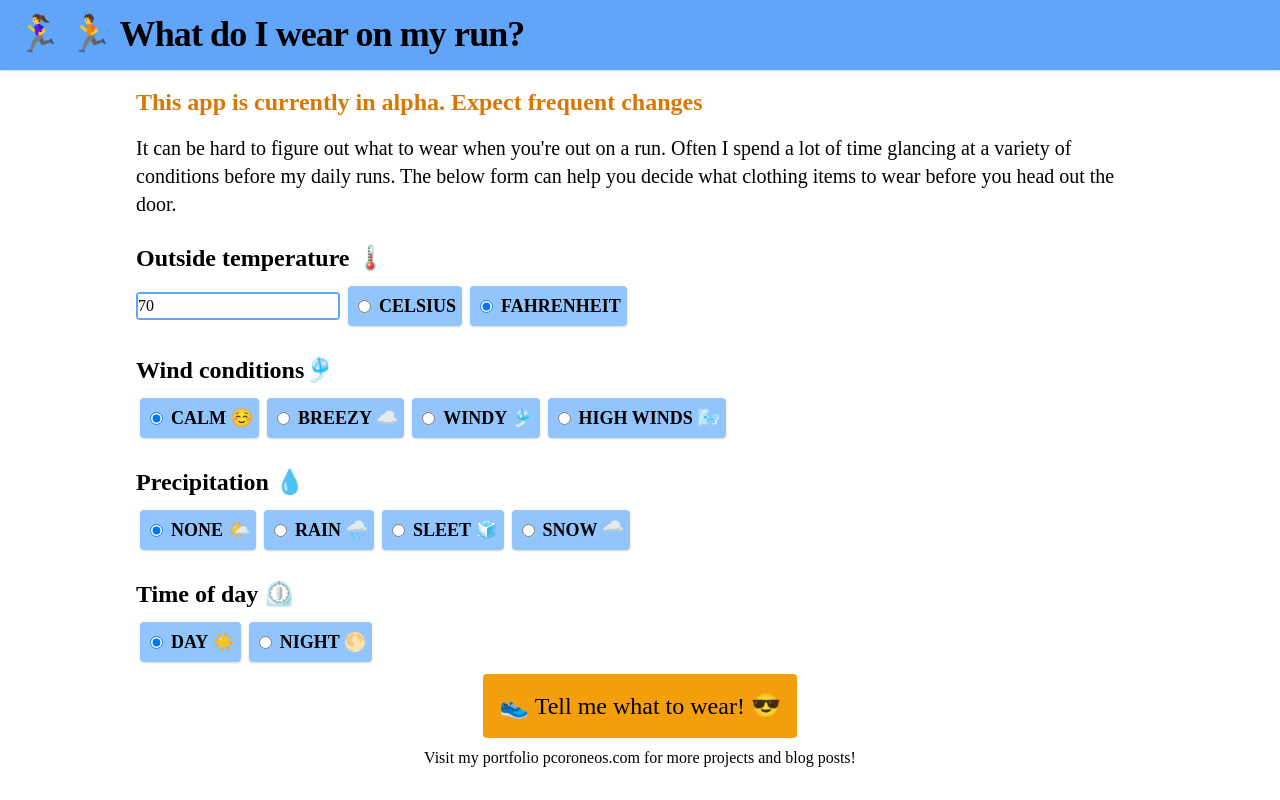
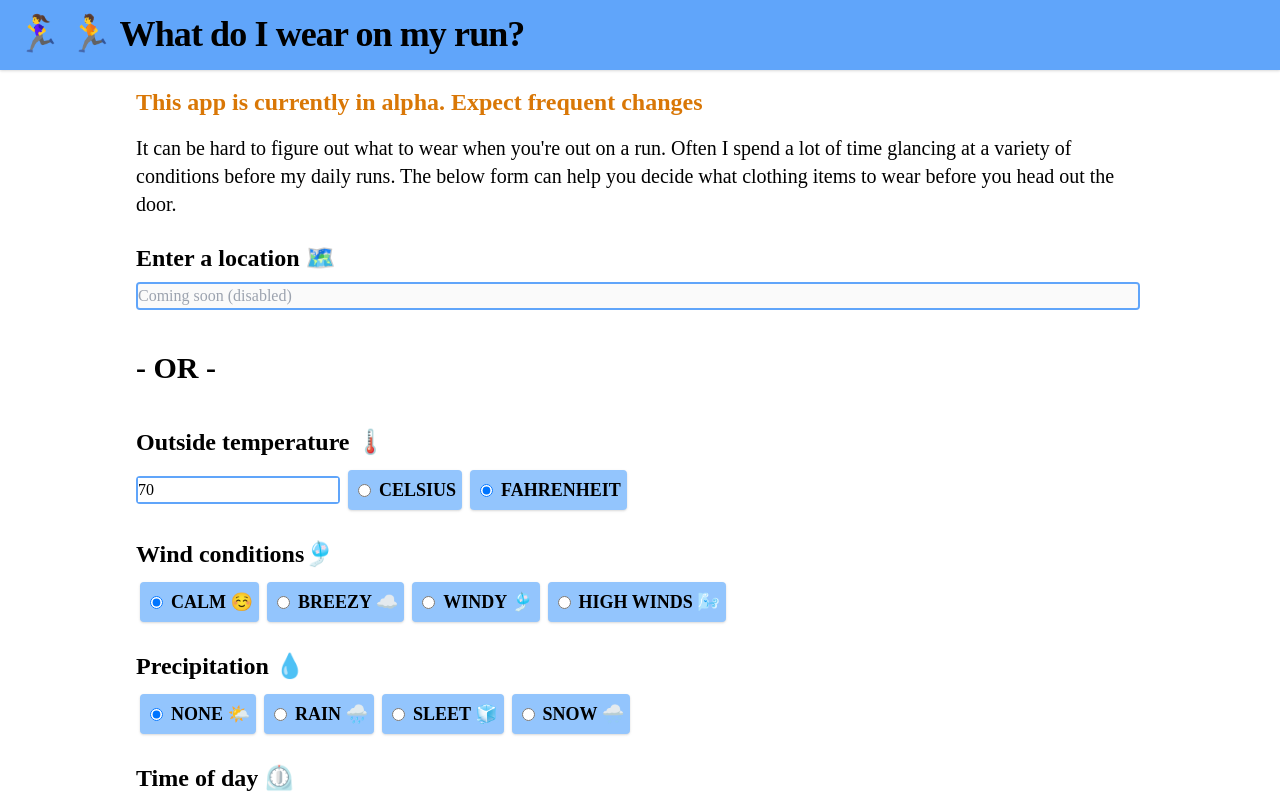
Before and after one commit to PaulACoroneos/Dude-What-Do-I-Wear-On-My-Run, a Next.js app: page / in a window 1280 px wide. Shown: the top 800 px of the page. Built offline with nearby package versions, Linux system fonts and the light colour scheme; what @tailwindcss/custom-forms would draw is missing.

Commit message:
add placeholder location input

```diff
--- a/components/clothing-form/index.tsx
+++ b/components/clothing-form/index.tsx
@@ -1,9 +1,9 @@
 import { FormState } from "../../pages";
 
 export type ClothingFormProps = {
-  handleSubmit: (event: React.FormEvent<HTMLFormElement>) => void
+  handleSubmit: (event: React.FormEvent<HTMLFormElement>) => void;
   setFormData: React.Dispatch<React.ChangeEvent<HTMLInputElement>>;
-  formData: FormState
+  formData: FormState;
 };
 
 const ClothingForm: React.FC<ClothingFormProps> = ({
@@ -12,6 +12,26 @@ const ClothingForm: React.FC<ClothingFormProps> = ({
   formData,
 }) => (
   <form onSubmit={handleSubmit}>
+    <fieldset>
+      <div className="p-2 mt-2">
+        <p className="pb-2 text-2xl font-bold">Enter a location 🗺️</p>
+        <label className="border-2 rounded border-blue-400 flex w-full md:w-auto md:mr-1">
+          <input
+            className="form-input w-full"
+            name="location"
+            type="string"
+            onChange={setFormData}
+            placeholder="Coming soon (disabled)"
+            required
+            disabled
+            value={formData.location}
+          />
+        </label>
+      </div>
+    </fieldset>
+    <div className="p-2 mt-2">
+      <span className="text-3xl font-extrabold py-4 block">- OR -</span>
+    </div>
     <fieldset>
       <div className="p-2 mt-2">
         <p className="pb-2 text-2xl font-bold">Outside temperature 🌡️</p>
--- a/pages/index.tsx
+++ b/pages/index.tsx
@@ -8,11 +8,12 @@ import Footer from "../components/footer";
 import { ChangeEvent, FormEvent } from "react";
 
 export type FormState = {
-  precipitation: string;
+  precipitation: "none" | "rain" | "sleet" | "snow";
   tempVal: number;
   tempUnit: "fahrenheit" | "celsius";
   time: "day" | "night";
   wind: string;
+  location?: string;
 };
 
 const formReducer = (
@@ -31,6 +32,7 @@ const DEFAULT_FORM_STATE: FormState = {
   tempUnit: "fahrenheit",
   time: "day",
   wind: "calm",
+  location: undefined
 };
 
 export const Home: React.FC = () => {
```
